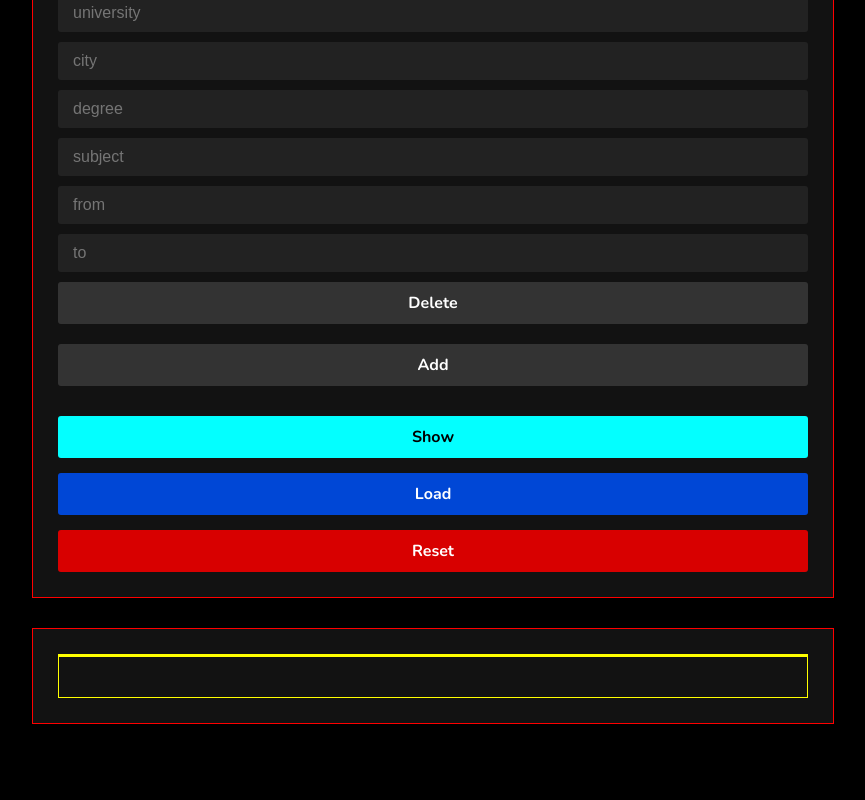
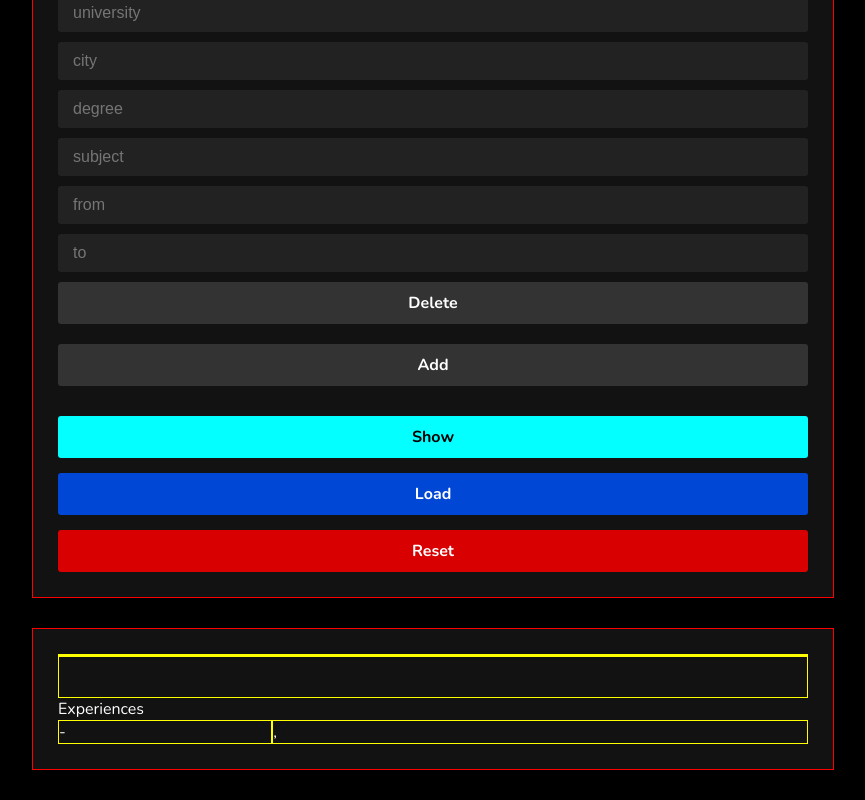
Before and after one commit to Aslam-Naseer/CV-Project, a React (Create React App) app: page / in a window 1280 px wide. Shown: the part 1028-1828 px from the top of the page, without its empty margins (207-1072 px from the left). Before the commit the page ends 1782 px from the top, so only its background shows below. Built offline with nearby package versions, Linux system fonts and the light colour scheme.

Commit message:
Add Expreinces in preview

```diff
--- a/src/components/CVPreview/CvPreview.js
+++ b/src/components/CVPreview/CvPreview.js
@@ -1,11 +1,13 @@
 import { Component } from "react";
 import Info from "./Info";
+import Exp from "./Exp";
 
 class CvPreview extends Component {
   render() {
     return (
       <div className="cv-preview">
-        <Info pi={this.props.cv.personalInfo}></Info>
+        <Info pi={this.props.cv.personalInfo} />
+        <Exp exps={this.props.cv.experience} />
       </div>
     );
   }
--- /dev/null
+++ b/src/components/CVPreview/Exp.js
@@ -0,0 +1,22 @@
+import { Component } from "react";
+import ExpItem from "./ExpItem";
+
+class Exp extends Component {
+  render() {
+    let c = 0;
+    const expDivs = [];
+    this.props.exps.forEach((expItem) => {
+      expDivs.push(<ExpItem exp={this.props.exps[c]} />);
+      c += 1;
+    });
+
+    return (
+      <div>
+        <p>Experiences</p>
+        {expDivs}
+      </div>
+    );
+  }
+}
+
+export default Exp;
--- /dev/null
+++ b/src/components/CVPreview/ExpItem.js
@@ -0,0 +1,26 @@
+import { Component } from "react";
+
+class ExpItem extends Component {
+  render() {
+    const { exp } = this.props;
+    return (
+      <div className="exp-item">
+        <div>
+          {exp.from}
+          <span>{" - "}</span>
+          {exp.to}
+        </div>
+        <div>
+          <div>{exp.position}</div>
+          <div>
+            {exp.company}
+            <span>{","}</span>
+            {exp.city}
+          </div>
+        </div>
+      </div>
+    );
+  }
+}
+
+export default ExpItem;
--- a/src/style.css
+++ b/src/style.css
@@ -116,7 +116,8 @@ button:hover {
   grid-template-columns: 5fr 3fr;
 }
 
-.info-preview>div {
+.info-preview>div,
+.exp-item>div {
   border: 1px solid yellow
 }
 
@@ -124,3 +125,8 @@ button:hover {
   grid-column: 1/3;
   padding: 20px;
 }
+
+.exp-item {
+  display: grid;
+  grid-template-columns: 2fr 5fr;
+}
```
